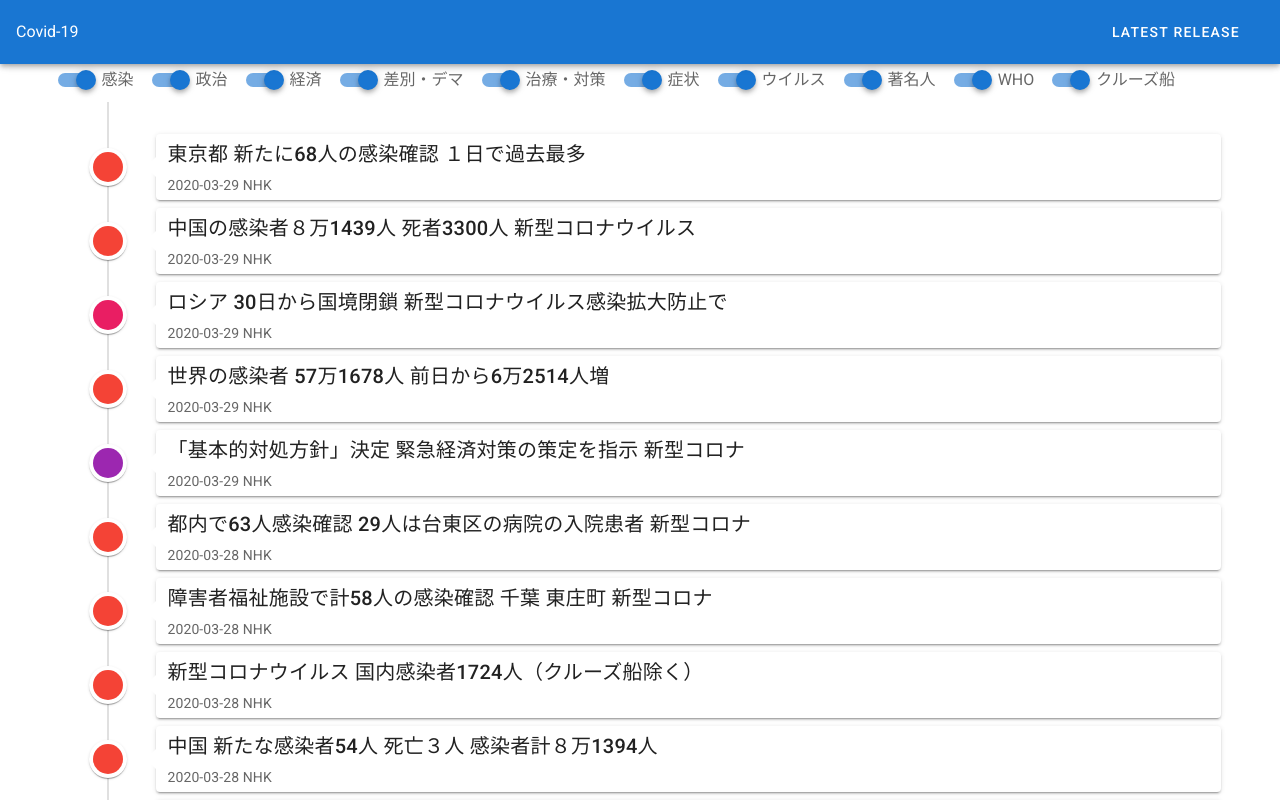
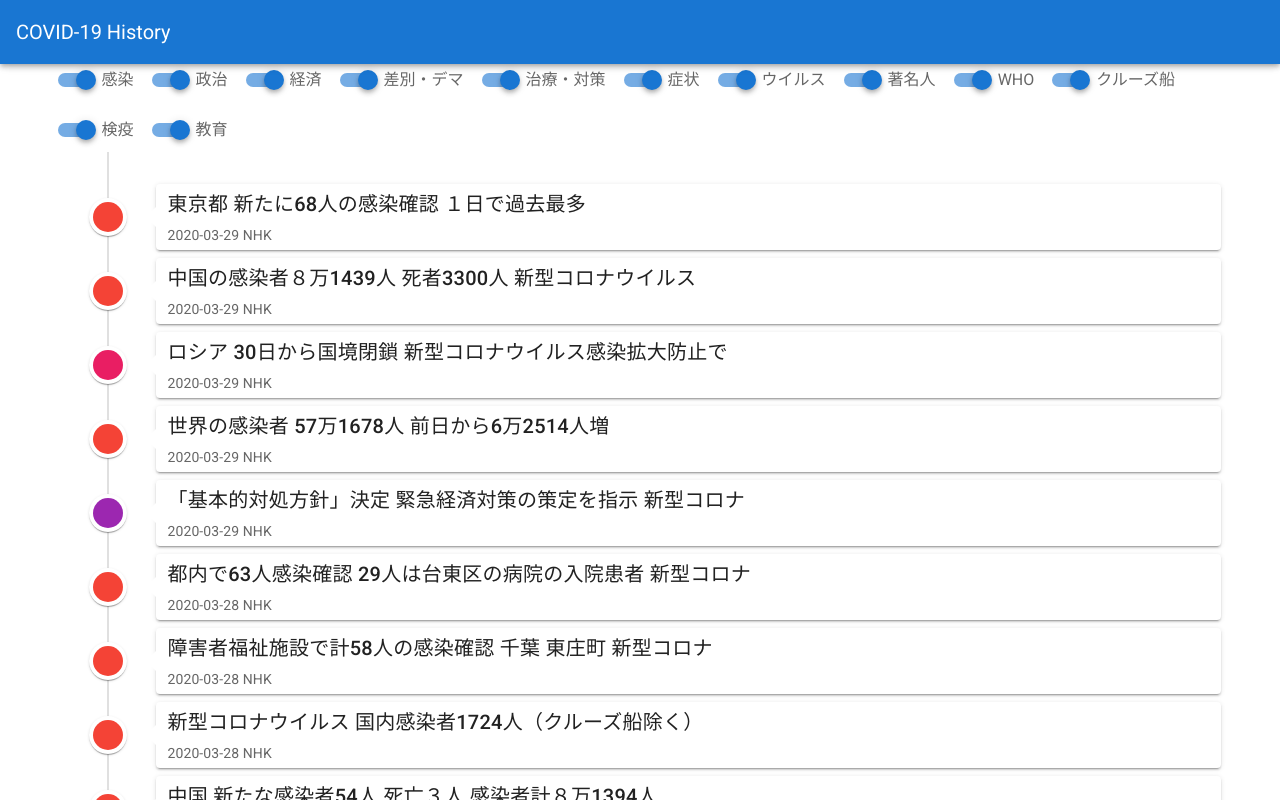
Before and after one commit to TKomi/covid19-history, a Vue app: page / in a window 1280 px wide. Shown: the top 800 px of the page. Built offline with nearby package versions, Linux system fonts and the light colour scheme.

Commit message:
抜けていたカテゴリを追加

```diff
--- a/src/App.vue
+++ b/src/App.vue
@@ -5,19 +5,9 @@
       color="primary"
       dark
     >
-      <div class="d-flex align-center">
-        Covid-19
-      </div>
-
-      <v-spacer></v-spacer>
-
-      <v-btn
-        href="https://github.com/vuetifyjs/vuetify/releases/latest"
-        target="_blank"
-        text
-      >
-        <span class="mr-2">Latest Release</span>
-      </v-btn>
+      <v-toolbar-title>
+        COVID-19 History
+      </v-toolbar-title>
     </v-app-bar>
 
     <v-content>
--- a/src/components/Article.vue
+++ b/src/components/Article.vue
@@ -19,7 +19,7 @@ import moment from 'moment';
 @Component({
   filters: {
     datetimeformat: function(dt: string) {
-      return moment(dt).format('YYYY-MM-DD');
+      return moment(dt, 'YYYY/MM/DD kk:mm').format('YYYY-MM-DD');
     }
   }
 })
@@ -56,6 +56,10 @@ export default class Article extends Vue {
         return 'orange';
       case 'クルーズ船':
         return 'brown';
+      case '検疫':
+        return 'light-green';
+      case '教育':
+        return 'blue';
       default:
         return 'grey';
     }
--- a/src/components/Articles.vue
+++ b/src/components/Articles.vue
@@ -11,6 +11,8 @@
       <v-switch v-model="chomeijin" label="著名人" class="mx-2 my-0"/>
       <v-switch v-model="who" label="WHO" class="mx-2 my-0"/>
       <v-switch v-model="cruise" label="クルーズ船" class="mx-2 my-0"/>
+      <v-switch v-model="kenneki" label="検疫" class="mx-2 my-0"/>
+      <v-switch v-model="kyouiku" label="教育" class="mx-2 my-0"/>
     </v-row>
     <v-timeline dense>
       <Article v-for="article in articlesComputed"
@@ -52,6 +54,8 @@
           .filter((article: any) => (this.chomeijin && article.category === '著名人') || article.category !== '著名人')
           .filter((article: any) => (this.who && article.category === 'WHO') || article.category !== 'WHO')
           .filter((article: any) => (this.cruise && article.category === 'クルーズ船') || article.category !== 'クルーズ船')
+          .filter((article: any) => (this.kenneki && article.category === '検疫') || article.category !== '検疫')
+          .filter((article: any) => (this.kyouiku && article.category === '教育') || article.category !== '教育')
         ;
       }
     },
@@ -67,6 +71,8 @@
       chomeijin: true,
       who: true,
       cruise: true,
+      kenneki: true,
+      kyouiku: true,
     })
   })
 </script>
```
